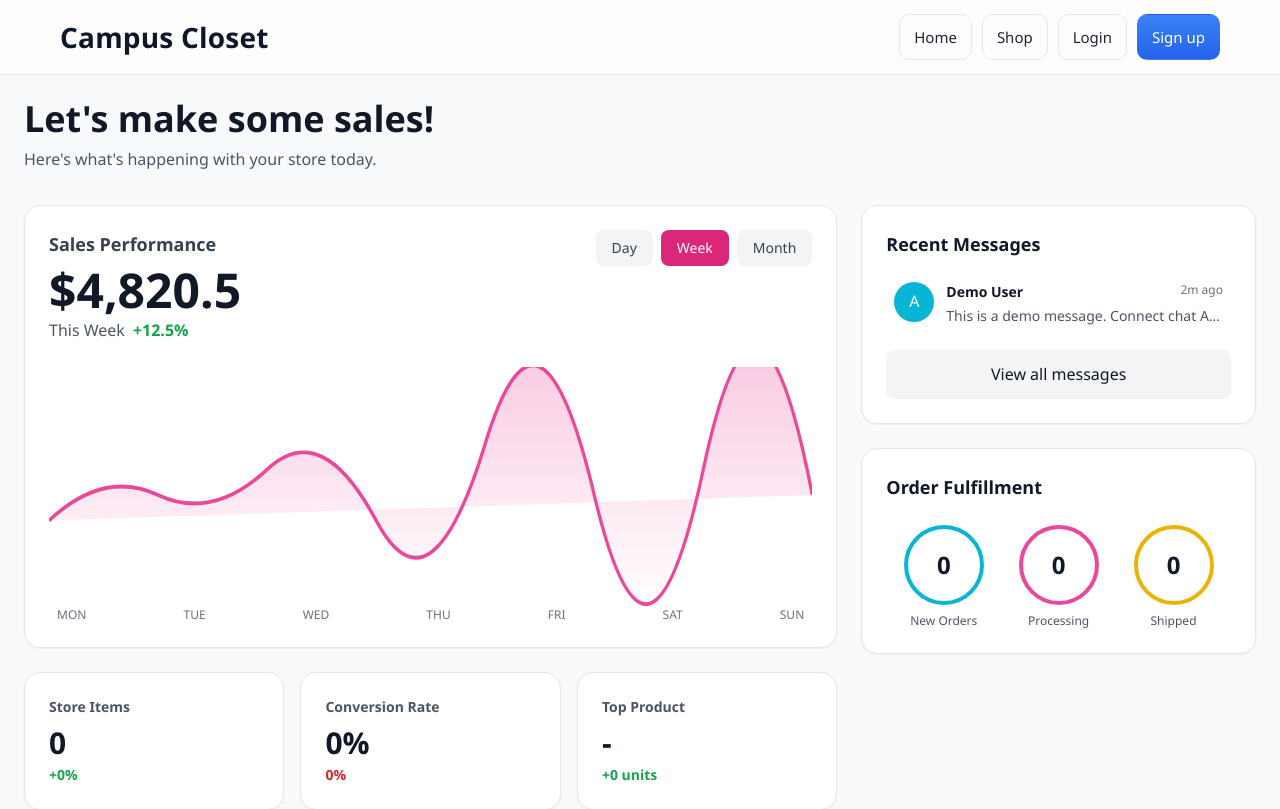
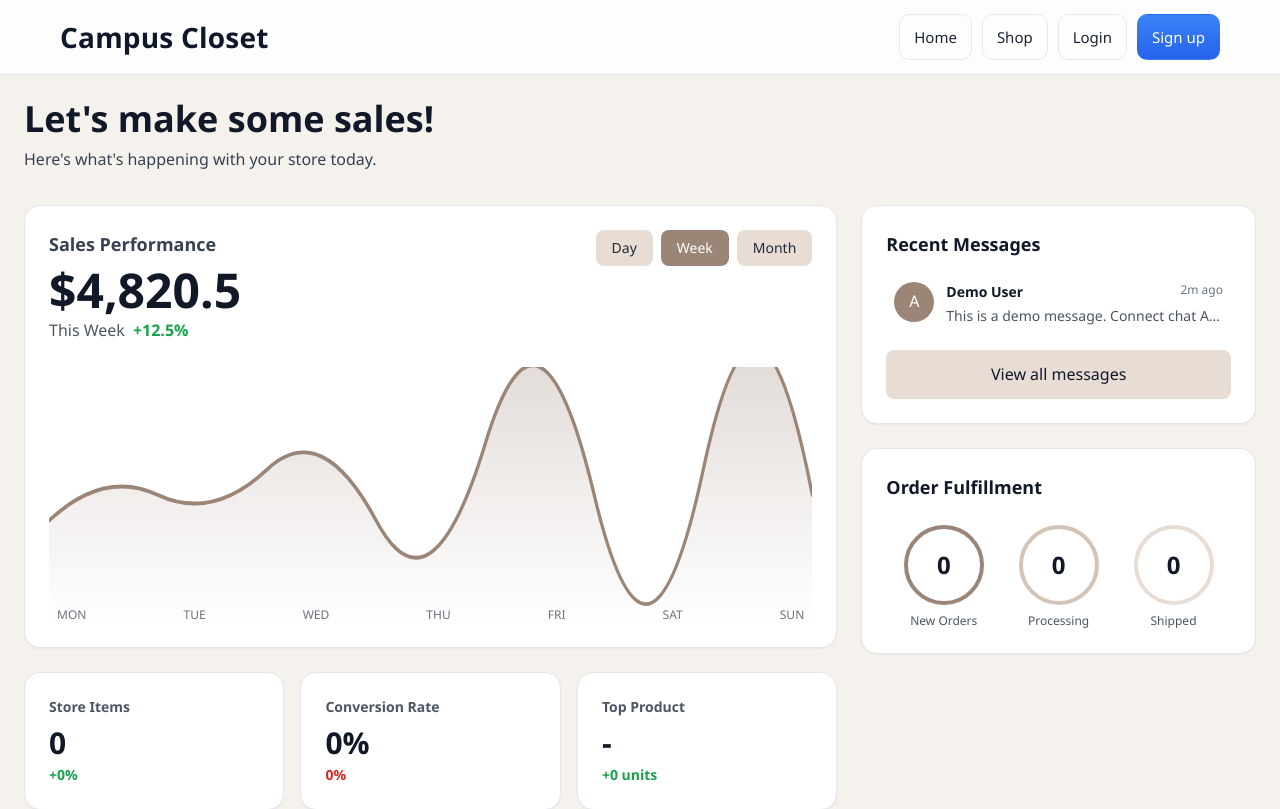
Before and after one commit to ANANYA542/The--Campus-Closet, a React app in the folder frontend/: page /seller/dashboard in a window 1280 px wide. Shown: the top 809 px of the page. Built offline with nearby package versions, Linux system fonts and the light colour scheme; the HTML template or start-up script is replaced by a standard one.

Commit message:
Fix seller dashboard UI and backend integration

```diff
--- a/frontend/src/pages/SellerDashboard.jsx
+++ b/frontend/src/pages/SellerDashboard.jsx
@@ -2,6 +2,7 @@ import React, { useState, useEffect, useContext } from "react";
 import { Eye, Package, Edit, X, Trash2, Loader2 } from "lucide-react";
 import { AuthContext } from "../context/AuthContext";
 import sellerService from "../services/sellerService";
+
 export default function SellerDashboard() {
   const { user, token } = useContext(AuthContext);
 
@@ -15,6 +16,7 @@ export default function SellerDashboard() {
   const [selectedCategory, setSelectedCategory] = useState("All");
   const [editForm, setEditForm] = useState({});
   const [products, setProducts] = useState([]);
+  const [animationKey, setAnimationKey] = useState(0);
   const [stats, setStats] = useState({
     storeVisits: { value: 0, growth: 0 },
     conversionRate: { value: 0, growth: 0 },
@@ -29,6 +31,13 @@ export default function SellerDashboard() {
     { value: "Apparel", label: "Apparel" },
     { value: "Stationery", label: "Stationery" },
   ];
+
+  // Chart data for each period
+  const chartData = {
+    day: "M 0 150 Q 50 120, 100 130 T 200 110 T 300 140 T 400 90 T 500 120 T 600 100 T 700 115",
+    week: "M 0 120 Q 50 80, 100 100 T 200 80 T 300 120 T 400 60 T 500 100 T 600 80 T 700 100",
+    month: "M 0 140 Q 50 100, 100 90 T 200 70 T 300 100 T 400 50 T 500 80 T 600 60 T 700 70"
+  };
 
   const getSalesData = (period) => {
     const data = {
@@ -144,6 +153,7 @@ export default function SellerDashboard() {
   const handleTabChange = (tab) => {
     setSelectedTab(tab);
     setSalesData(getSalesData(tab));
+    setAnimationKey(prev => prev + 1); // Trigger re-animation
   };
 
   const handleEditProduct = (product) => {
@@ -225,11 +235,35 @@ export default function SellerDashboard() {
     selectedCategory === "All" ? products : products.filter((p) => p.category === selectedCategory);
 
   return (
-    <div className="min-h-screen bg-gray-50 text-gray-900 p-6">
+    <div className="min-h-screen bg-[#F5F1ED] text-gray-900 p-6">
+      <style>{`
+        @keyframes drawLine {
+          to {
+            stroke-dashoffset: 0;
+          }
+        }
+        @keyframes fadeIn {
+          from {
+            opacity: 0;
+          }
+          to {
+            opacity: 1;
+          }
+        }
+        .chart-line {
+          stroke-dasharray: 1400;
+          stroke-dashoffset: 1400;
+          animation: drawLine 1.5s cubic-bezier(0.47, 0, 0.745, 0.715) forwards;
+        }
+        .chart-fill {
+          animation: fadeIn 0.8s ease-in-out forwards;
+        }
+      `}</style>
+
       <div className="max-w-7xl mx-auto">
         <div className="mb-8">
           <h1 className="text-4xl font-bold mb-2 text-gray-900">Let's make some sales!</h1>
-          <p className="text-gray-600">Here's what's happening with your store today.</p>
+          <p className="text-gray-700">Here's what's happening with your store today.</p>
         </div>
 
         <div className="grid grid-cols-1 lg:grid-cols-3 gap-6">
@@ -254,7 +288,7 @@ export default function SellerDashboard() {
                   <button
                     onClick={() => handleTabChange("day")}
                     className={`px-4 py-2 rounded-lg text-sm transition-colors ${
-                      selectedTab === "day" ? "bg-pink-600 text-white" : "bg-gray-100 text-gray-700 hover:bg-gray-200"
+                      selectedTab === "day" ? "bg-[#9B8577] text-white" : "bg-[#E8DDD4] text-gray-800 hover:bg-[#D4C4B8]"
                     }`}
                   >
                     Day
@@ -262,7 +296,7 @@ export default function SellerDashboard() {
                   <button
                     onClick={() => handleTabChange("week")}
                     className={`px-4 py-2 rounded-lg text-sm transition-colors ${
-                      selectedTab === "week" ? "bg-pink-600 text-white" : "bg-gray-100 text-gray-700 hover:bg-gray-200"
+                      selectedTab === "week" ? "bg-[#9B8577] text-white" : "bg-[#E8DDD4] text-gray-800 hover:bg-[#D4C4B8]"
                     }`}
                   >
                     Week
@@ -270,7 +304,7 @@ export default function SellerDashboard() {
                   <button
                     onClick={() => handleTabChange("month")}
                     className={`px-4 py-2 rounded-lg text-sm transition-colors ${
-                      selectedTab === "month" ? "bg-pink-600 text-white" : "bg-gray-100 text-gray-700 hover:bg-gray-200"
+                      selectedTab === "month" ? "bg-[#9B8577] text-white" : "bg-[#E8DDD4] text-gray-800 hover:bg-[#D4C4B8]"
                     }`}
                   >
                     Month
@@ -278,17 +312,29 @@ export default function SellerDashboard() {
                 </div>
               </div>
 
-              {/* static svg chart */}
+              {/* Dynamic SVG chart with animations */}
               <div className="relative h-64">
-                <svg className="w-full h-full" viewBox="0 0 700 200" preserveAspectRatio="none">
+                <svg key={animationKey} className="w-full h-full" viewBox="0 0 700 200" preserveAspectRatio="none">
                   <defs>
-                    <linearGradient id="gradient" x1="0%" y1="0%" x2="0%" y2="100%">
-                      <stop offset="0%" stopColor="#ec4899" stopOpacity="0.3" />
-                      <stop offset="100%" stopColor="#ec4899" stopOpacity="0" />
+                    <linearGradient id={`gradient-${animationKey}`} x1="0%" y1="0%" x2="0%" y2="100%">
+                      <stop offset="0%" stopColor="#9B8577" stopOpacity="0.3" />
+                      <stop offset="100%" stopColor="#9B8577" stopOpacity="0" />
                     </linearGradient>
                   </defs>
-                  <path d="M 0 120 Q 50 80, 100 100 T 200 80 T 300 120 T 400 60 T 500 100 T 600 80 T 700 100" fill="url(#gradient)" />
-                  <path d="M 0 120 Q 50 80, 100 100 T 200 80 T 300 120 T 400 60 T 500 100 T 600 80 T 700 100" fill="none" stroke="#ec4899" strokeWidth="3" />
+                  <path
+                    d={`${chartData[selectedTab]} L 700 200 L 0 200 Z`}
+                    fill={`url(#gradient-${animationKey})`}
+                    className="chart-fill"
+                  />
+                  <path
+                    d={chartData[selectedTab]}
+                    fill="none"
+                    stroke="#9B8577"
+                    strokeWidth="3"
+                    strokeLinecap="round"
+                    strokeLinejoin="round"
+                    className="chart-line"
+                  />
                 </svg>
                 <div className="absolute bottom-0 left-0 right-0 flex justify-between text-xs text-gray-500 px-2">
                   <span>MON</span><span>TUE</span><span>WED</span><span>THU</span><span>FRI</span><span>SAT</span><span>SUN</span>
@@ -323,7 +369,7 @@ export default function SellerDashboard() {
                 <select
                   value={selectedCategory}
                   onChange={(e) => handleCategoryChange(e.target.value)}
-                  className="bg-gray-100 text-gray-900 px-4 py-2 rounded-lg focus:outline-none focus:ring-2 focus:ring-pink-500 transition-colors border border-gray-300"
+                  className="bg-[#F5F1ED] text-gray-900 px-4 py-2 rounded-lg focus:outline-none focus:ring-2 focus:ring-[#9B8577] transition-colors border border-gray-300"
                 >
                   {categories.map((cat) => (
                     <option key={cat.value} value={cat.value}>
@@ -335,7 +381,7 @@ export default function SellerDashboard() {
 
               {loading ? (
                 <div className="flex flex-col items-center justify-center py-20">
-                  <Loader2 className="animate-spin text-pink-500 mb-4" size={48} />
+                  <Loader2 className="animate-spin text-[#9B8577] mb-4" size={48} />
                   <p className="text-gray-600">Loading products...</p>
                 </div>
               ) : visibleProducts.length === 0 ? (
@@ -346,7 +392,7 @@ export default function SellerDashboard() {
               ) : (
                 <div className="grid grid-cols-1 md:grid-cols-2 lg:grid-cols-4 gap-4">
                   {visibleProducts.map((product) => (
-                    <div key={product.id} className="bg-gray-50 rounded-xl overflow-hidden hover:shadow-lg hover:shadow-pink-500/20 transition-shadow border border-gray-200">
+                    <div key={product.id} className="bg-[#F5F1ED] rounded-xl overflow-hidden hover:shadow-lg hover:shadow-[#9B8577]/20 transition-shadow border border-gray-200">
                       <div className="h-40 bg-white flex items-center justify-center p-4">
                         <img
                           src={product.image}
@@ -361,7 +407,7 @@ export default function SellerDashboard() {
                       <div className="p-4">
                         <h3 className="font-semibold mb-2 line-clamp-2 h-12 text-sm text-gray-900">{product.name}</h3>
 
-                        <p className="text-pink-600 font-bold mb-2">${product.price}</p>
+                        <p className="text-[#9B8577] font-bold mb-2">${product.price}</p>
 
                         <div className="mb-2">
                           <div className="flex justify-between text-xs text-gray-600 mb-1">
@@ -374,10 +420,10 @@ export default function SellerDashboard() {
                         </div>
 
                         <div className="flex gap-2 mt-4">
-                          <button onClick={() => handleEditProduct(product)} className="flex-1 bg-gray-200 hover:bg-gray-300 py-2 rounded-lg text-sm font-medium transition-colors flex items-center justify-center gap-1 text-gray-900">
+                          <button onClick={() => handleEditProduct(product)} className="flex-1 bg-[#E8DDD4] hover:bg-[#D4C4B8] py-2 rounded-lg text-sm font-medium transition-colors flex items-center justify-center gap-1 text-gray-900">
                             <Edit size={14} /> Edit
                           </button>
-                          <button onClick={() => handleViewProduct(product)} className="p-2 bg-gray-200 hover:bg-gray-300 rounded-lg transition-colors text-gray-900" title="View details">
+                          <button onClick={() => handleViewProduct(product)} className="p-2 bg-[#E8DDD4] hover:bg-[#D4C4B8] rounded-lg transition-colors text-gray-900" title="View details">
                             <Eye size={18} />
                           </button>
                         </div>
@@ -395,8 +441,8 @@ export default function SellerDashboard() {
             <div className="bg-white rounded-2xl p-6 shadow-sm border border-gray-200">
               <h2 className="text-lg font-semibold mb-4 text-gray-900">Recent Messages</h2>
               <div className="space-y-4">
-                <div className="flex items-start gap-3 hover:bg-gray-50 p-2 rounded-lg cursor-pointer transition-colors">
-                  <div className="w-10 h-10 rounded-full bg-cyan-500 flex items-center justify-center flex-shrink-0 text-white">A</div>
+                <div className="flex items-start gap-3 hover:bg-[#F5F1ED] p-2 rounded-lg cursor-pointer transition-colors">
+                  <div className="w-10 h-10 rounded-full bg-[#9B8577] flex items-center justify-center flex-shrink-0 text-white">A</div>
                   <div className="flex-1 min-w-0">
                     <div className="flex justify-between items-start mb-1">
                       <span className="font-semibold text-sm text-gray-900">Demo User</span>
@@ -406,7 +452,7 @@ export default function SellerDashboard() {
                   </div>
                 </div>
               </div>
-              <button onClick={() => setShowMessagesModal(true)} className="w-full mt-4 bg-gray-100 hover:bg-gray-200 py-3 rounded-lg font-medium transition-colors text-gray-900">View all messages</button>
+              <button onClick={() => setShowMessagesModal(true)} className="w-full mt-4 bg-[#E8DDD4] hover:bg-[#D4C4B8] py-3 rounded-lg font-medium transition-colors text-gray-900">View all messages</button>
             </div>
 
             {/* ORDER FULFILLMENT */}
@@ -414,19 +460,19 @@ export default function SellerDashboard() {
               <h2 className="text-lg font-semibold mb-6 text-gray-900">Order Fulfillment</h2>
               <div className="flex justify-around">
                 <div className="text-center">
-                  <div className="w-20 h-20 rounded-full border-4 border-cyan-500 flex items-center justify-center mb-2 mx-auto">
+                  <div className="w-20 h-20 rounded-full border-4 border-[#9B8577] flex items-center justify-center mb-2 mx-auto">
                     <span className="text-2xl font-bold text-gray-900">{0}</span>
                   </div>
                   <div className="text-xs text-gray-600">New Orders</div>
                 </div>
                 <div className="text-center">
-                  <div className="w-20 h-20 rounded-full border-4 border-pink-500 flex items-center justify-center mb-2 mx-auto">
+                  <div className="w-20 h-20 rounded-full border-4 border-[#D4C4B8] flex items-center justify-center mb-2 mx-auto">
                     <span className="text-2xl font-bold text-gray-900">{0}</span>
                   </div>
                   <div className="text-xs text-gray-600">Processing</div>
                 </div>
                 <div className="text-center">
-                  <div className="w-20 h-20 rounded-full border-4 border-yellow-500 flex items-center justify-center mb-2 mx-auto">
+                  <div className="w-20 h-20 rounded-full border-4 border-[#E8DDD4] flex items-center justify-center mb-2 mx-auto">
                     <span className="text-2xl font-bold text-gray-900">{0}</span>
                   </div>
                   <div className="text-xs text-gray-600">Shipped</div>
@@ -448,22 +494,22 @@ export default function SellerDashboard() {
               <div className="space-y-4">
                 <div>
                   <label className="block text-sm font-medium mb-2 text-gray-700">Product Name</label>
-                  <input type="text" value={editForm.name} onChange={(e)=>setEditForm({...editForm, name:e.target.value})} className="w-full bg-gray-50 text-gray-900 rounded-lg px-4 py-2 focus:outline-none focus:ring-2 focus:ring-pink-500 border border-gray-300"/>
+                  <input type="text" value={editForm.name} onChange={(e)=>setEditForm({...editForm, name:e.target.value})} className="w-full bg-[#F5F1ED] text-gray-900 rounded-lg px-4 py-2 focus:outline-none focus:ring-2 focus:ring-[#9B8577] border border-gray-300"/>
                 </div>
 
                 <div>
                   <label className="block text-sm font-medium mb-2 text-gray-700">Price ($)</label>
-                  <input type="number" step="0.01" value={editForm.price} onChange={(e)=>setEditForm({...editForm, price:e.target.value})} className="w-full bg-gray-50 text-gray-900 rounded-lg px-4 py-2 focus:outline-none focus:ring-2 focus:ring-pink-500 border border-gray-300"/>
+                  <input type="number" step="0.01" value={editForm.price} onChange={(e)=>setEditForm({...editForm, price:e.target.value})} className="w-full bg-[#F5F1ED] text-gray-900 rounded-lg px-4 py-2 focus:outline-none focus:ring-2 focus:ring-[#9B8577] border border-gray-300"/>
                 </div>
 
                 <div>
                   <label className="block text-sm font-medium mb-2 text-gray-700">Stock</label>
-                  <input type="number" value={editForm.stock} onChange={(e)=>setEditForm({...editForm, stock:e.target.value})} max={selectedProduct.maxStock} className="w-full bg-gray-50 text-gray-900 rounded-lg px-4 py-2 focus:outline-none focus:ring-2 focus:ring-pink-500 border border-gray-300"/>
+                  <input type="number" value={editForm.stock} onChange={(e)=>setEditForm({...editForm, stock:e.target.value})} max={selectedProduct.maxStock} className="w-full bg-[#F5F1ED] text-gray-900 rounded-lg px-4 py-2 focus:outline-none focus:ring-2 focus:ring-[#9B8577] border border-gray-300"/>
                 </div>
 
                 <div>
                   <label className="block text-sm font-medium mb-2 text-gray-700">Condition</label>
-                  <select value={editForm.condition} onChange={(e)=>setEditForm({...editForm, condition:e.target.value})} className="w-full bg-gray-50 text-gray-900 rounded-lg px-4 py-2 focus:outline-none focus:ring-2 focus:ring-pink-500 border border-gray-300">
+                  <select value={editForm.condition} onChange={(e)=>setEditForm({...editForm, condition:e.target.value})} className="w-full bg-[#F5F1ED] text-gray-900 rounded-lg px-4 py-2 focus:outline-none focus:ring-2 focus:ring-[#9B8577] border border-gray-300">
                     <option>New</option>
                     <option>Like New</option>
                     <option>Good</option>
@@ -473,13 +519,13 @@ export default function SellerDashboard() {
 
                 <div>
                   <label className="block text-sm font-medium mb-2 text-gray-700">Description</label>
-                  <textarea value={editForm.description} onChange={(e)=>setEditForm({...editForm, description:e.target.value})} rows="3" className="w-full bg-gray-50 text-gray-900 rounded-lg px-4 py-2 focus:outline-none focus:ring-2 focus:ring-pink-500 border border-gray-300"/>
+                  <textarea value={editForm.description} onChange={(e)=>setEditForm({...editForm, description:e.target.value})} rows="3" className="w-full bg-[#F5F1ED] text-gray-900 rounded-lg px-4 py-2 focus:outline-none focus:ring-2 focus:ring-[#9B8577] border border-gray-300"/>
                 </div>
               </div>
 
               <div className="flex gap-3 mt-6">
                 <button type="button" onClick={() => handleDeleteProduct(selectedProduct.id)} className="flex-1 bg-red-600 hover:bg-red-700 py-2 rounded-lg font-medium transition-colors text-white">Delete</button>
-                <button onClick={handleSaveProduct} className="flex-1 bg-pink-600 hover:bg-pink-700 py-2 rounded-lg font-medium transition-colors text-white">Save Changes</button>
+                <button onClick={handleSaveProduct} className="flex-1 bg-[#9B8577] hover:bg-[#8A7568] py-2 rounded-lg font-medium transition-colors text-white">Save Changes</button>
               </div>
             </div>
           </div>
@@ -501,7 +547,7 @@ export default function SellerDashboard() {
 
                 <div>
                   <h3 className="text-2xl font-bold mb-2 text-gray-900">{selectedProduct.name}</h3>
-                  <p className="text-3xl text-pink-600 font-bold mb-4">${selectedProduct.price}</p>
+                  <p className="text-3xl text-[#9B8577] font-bold mb-4">${selectedProduct.price}</p>
                 </div>
 
                 <div className="grid grid-cols-2 gap-4">
@@ -521,7 +567,7 @@ export default function SellerDashboard() {
                 </div>
 
                 <div className="flex gap-3 mt-6">
-                  <button onClick={() => { setShowViewModal(false); handleEditProduct(selectedProduct); }} className="flex-1 bg-pink-600 hover:bg-pink-700 py-2 rounded-lg font-medium transition-colors text-white">Edit Product</button>
+                  <button onClick={() => { setShowViewModal(false); handleEditProduct(selectedProduct); }} className="flex-1 bg-[#9B8577] hover:bg-[#8A7568] py-2 rounded-lg font-medium transition-colors text-white">Edit Product</button>
                   <button onClick={() => handleDeleteProduct(selectedProduct.id)} className="px-4 bg-red-600 hover:bg-red-700 rounded-lg transition-colors text-white"><Trash2 size={20} /></button>
                 </div>
               </div>
```
